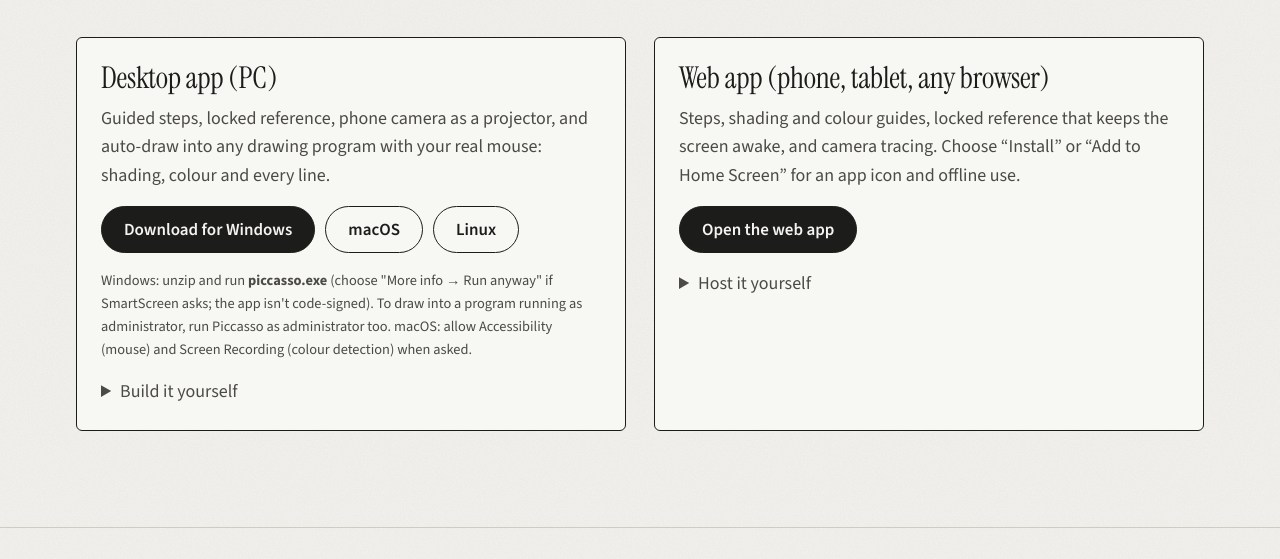
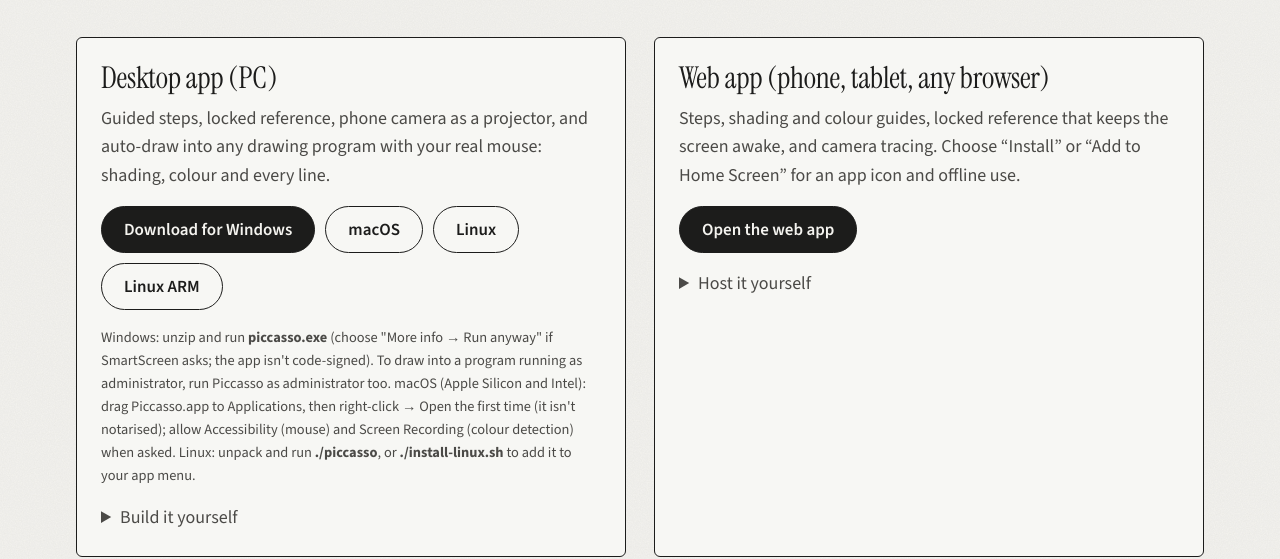
Before and after one commit to Kerioxsx/Piccasso, a website: page site/index.html in a window 1280 px wide. Shown: the part 7681-8240 px from the top of the page. Drawn offline with nearby package versions, Linux system fonts and the light colour scheme.

Commit message:
Desktop builds: full link-time optimisation, universal macOS Piccasso.app (Apple Silicon + Intel, ad-hoc signed), Linux ARM64 build with app-menu installer
Co-Authored-By: Claude Opus 5.5 <noreply@anthropic.com>
Claude-Session: https://claude.ai/code/session_01EsrEHxSSaWbCUmwxLwNeij

```diff
--- a/site/index.html
+++ b/site/index.html
@@ -383,8 +383,9 @@ footer .note { color: var(--graphite); }
             <a class="btn solid" data-dl="Piccasso-windows.zip" href="#run">Download for Windows</a>
             <a class="btn" data-dl="Piccasso-macos.zip" href="#run">macOS</a>
             <a class="btn" data-dl="Piccasso-linux.tar.gz" href="#run">Linux</a>
+            <a class="btn" data-dl="Piccasso-linux-arm64.tar.gz" href="#run">Linux ARM</a>
           </p>
-          <p style="font-size:.9rem;color:var(--lead)">Windows: unzip and run <b>piccasso.exe</b> (choose "More info → Run anyway" if SmartScreen asks; the app isn't code-signed). To draw into a program running as administrator, run Piccasso as administrator too. macOS: allow Accessibility (mouse) and Screen Recording (colour detection) when asked.</p>
+          <p style="font-size:.9rem;color:var(--lead)">Windows: unzip and run <b>piccasso.exe</b> (choose "More info → Run anyway" if SmartScreen asks; the app isn't code-signed). To draw into a program running as administrator, run Piccasso as administrator too. macOS (Apple Silicon and Intel): drag Piccasso.app to Applications, then right-click → Open the first time (it isn't notarised); allow Accessibility (mouse) and Screen Recording (colour detection) when asked. Linux: unpack and run <b>./piccasso</b>, or <b>./install-linux.sh</b> to add it to your app menu.</p>
           <details><summary>Build it yourself</summary>
           <pre id="cmd-rust">cd rust
 cargo run --release -p piccasso-app</pre>
```
Also changed, not shown: rust/Cargo.toml (+8 -0 lines), .github/workflows/release.yml, 3 other files.
